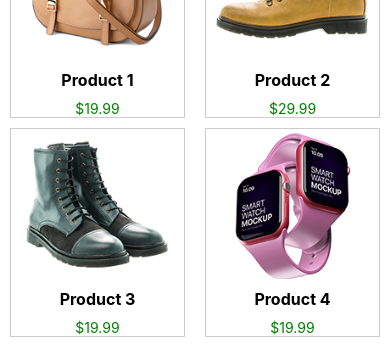
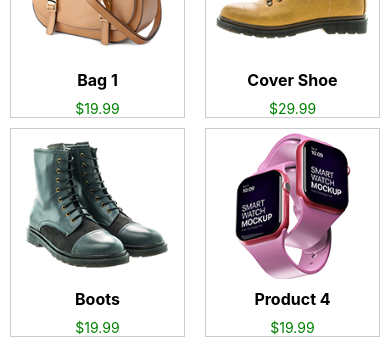
Before and after one commit to Dtblaze02/ecommerce_1, a React Native app: screen /Home in a window 390 px wide. Shown: the part 245-604 px from the top of the page. Built offline with nearby package versions, Linux system fonts and the light colour scheme.

Commit message:
Update Products.js

```diff
--- a/src/products/Products.js
+++ b/src/products/Products.js
@@ -1,19 +1,19 @@
 export const products = [
     {
       id: 1,
-      name: 'Product 1',
+      name: 'Bag 1',
       price: '$19.99',
       image: require('../../assets/images/bag-1.png'),
     },
     {
       id: 2,
-      name: 'Product 2',
+      name: 'Cover Shoe',
       price: '$29.99',
       image: require('../../assets/images/shoe-1.png'),
     },
     {
         id: 3,
-        name: 'Product 3',
+        name: 'Boots',
         price: '$19.99',
         image: require('../../assets/images/shoe-2.png'),
       },
```
